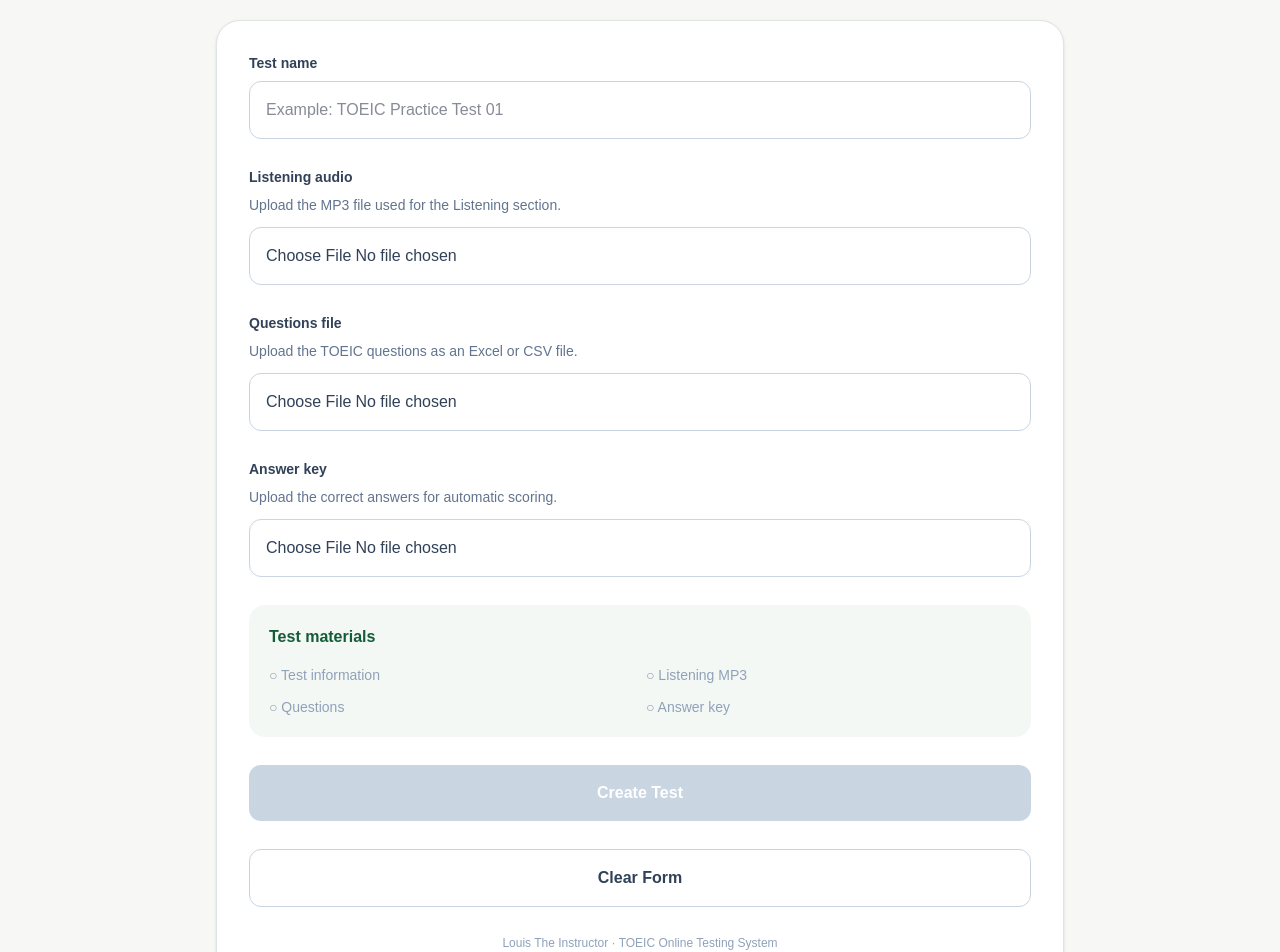
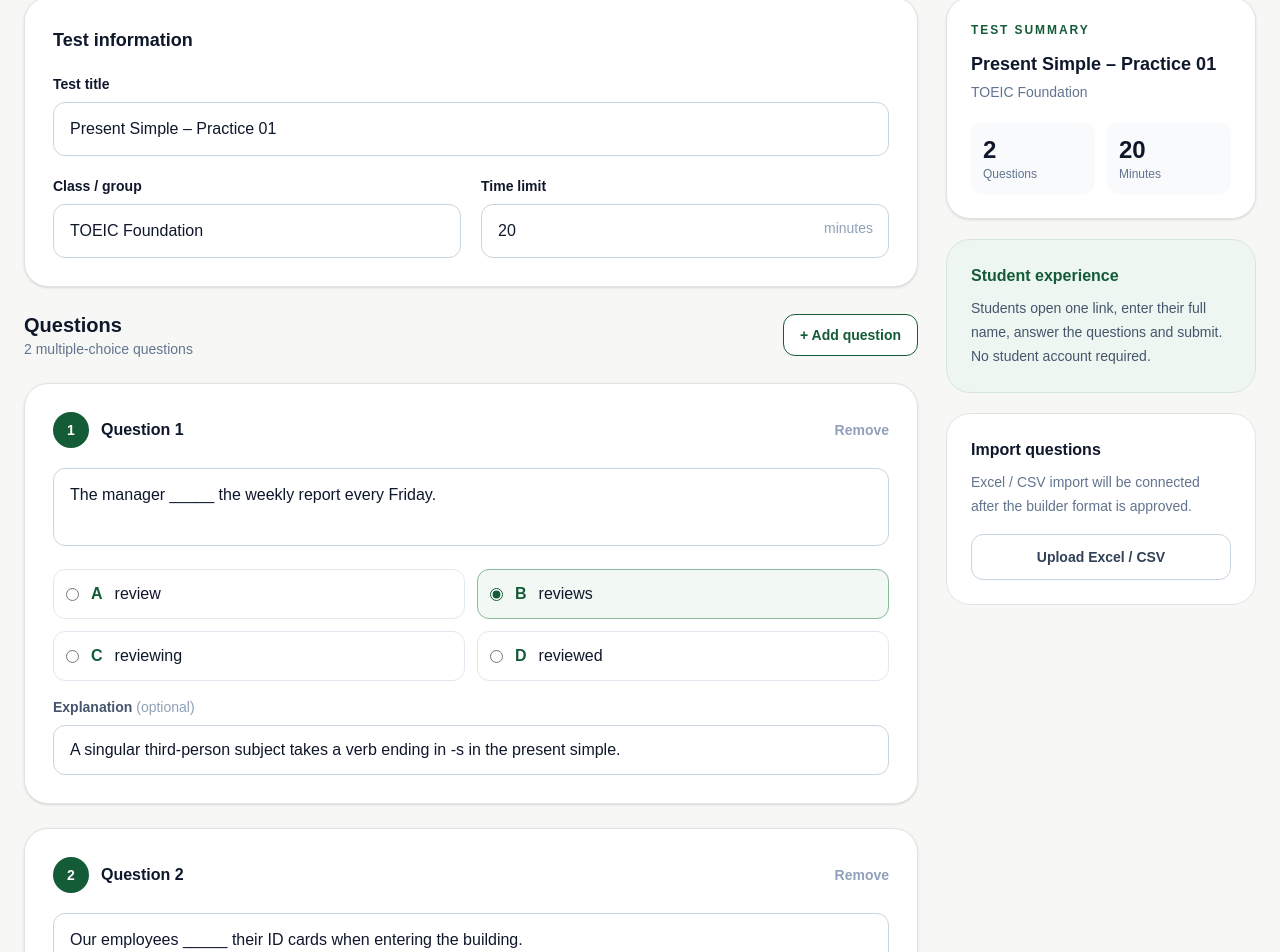
Before and after one commit to louisnguyenhatan-sys/toeic-test, a Next.js app: page /teacher in a window 1280 px wide. Shown: the part 287-1239 px from the top of the page. Built offline with nearby package versions, Linux system fonts and the light colour scheme; no server answers.

Commit message:
Build teacher assignment builder preview

```diff
--- a/app/teacher/page.tsx
+++ b/app/teacher/page.tsx
@@ -2,359 +2,67 @@
 
 import Image from "next/image";
 import { useState } from "react";
-import { supabase } from "../../lib/supabase";
+
+type Question = { id: number; text: string; options: string[]; answer: string; explanation: string };
+
+const emptyQuestion = (id: number): Question => ({ id, text: "", options: ["", "", "", ""], answer: "A", explanation: "" });
 
 export default function TeacherPage() {
-  const [testName, setTestName] = useState("");
+  const [title, setTitle] = useState("Present Simple – Practice 01");
+  const [className, setClassName] = useState("TOEIC Foundation");
+  const [duration, setDuration] = useState("20");
+  const [questions, setQuestions] = useState<Question[]>([
+    { id: 1, text: "The manager _____ the weekly report every Friday.", options: ["review", "reviews", "reviewing", "reviewed"], answer: "B", explanation: "A singular third-person subject takes a verb ending in -s in the present simple." },
+    { id: 2, text: "Our employees _____ their ID cards when entering the building.", options: ["wear", "wears", "wearing", "wore"], answer: "A", explanation: "The plural subject employees takes the base form of the verb." },
+  ]);
 
-  const [listeningFile, setListeningFile] = useState<File | null>(null);
-  const [questionsFile, setQuestionsFile] = useState<File | null>(null);
-  const [answerFile, setAnswerFile] = useState<File | null>(null);
-
-  const [creating, setCreating] = useState(false);
-  const [message, setMessage] = useState("");
-  const [createdLink, setCreatedLink] = useState("");
-
-  function createSlug(text: string) {
-    return (
-      text
-        .toLowerCase()
-        .normalize("NFD")
-        .replace(/[\u0300-\u036f]/g, "")
-        .replace(/đ/g, "d")
-        .replace(/[^a-z0-9]+/g, "-")
-        .replace(/^-+|-+$/g, "") +
-      "-" +
-      Date.now()
-    );
-  }
-
-  async function handleCreateTest() {
-    if (!testName.trim()) {
-      setMessage("Please enter a test name.");
-      return;
-    }
-
-    try {
-      setCreating(true);
-      setMessage("");
-      setCreatedLink("");
-
-      const slug = createSlug(testName);
-
-      const { data, error } = await supabase
-        .from("tests")
-        .insert({
-          title: testName.trim(),
-          slug: slug,
-          listening_audio_url: null,
-        })
-        .select()
-        .single();
-
-      if (error) {
-        console.error(error);
-        setMessage("Could not create the test. Please try again.");
-        return;
-      }
-
-      const link = `${window.location.origin}/test/${data.slug}`;
-
-      setCreatedLink(link);
-
-      setMessage(
-        "Test created successfully. The test is now saved in Supabase."
-      );
-    } catch (error) {
-      console.error(error);
-
-      setMessage("Something went wrong while creating the test.");
-    } finally {
-      setCreating(false);
-    }
-  }
-
-  function resetForm() {
-    setTestName("");
-    setListeningFile(null);
-    setQuestionsFile(null);
-    setAnswerFile(null);
-    setMessage("");
-    setCreatedLink("");
-
-    const audioInput = document.getElementById(
-      "listening-file"
-    ) as HTMLInputElement | null;
-
-    const questionsInput = document.getElementById(
-      "questions-file"
-    ) as HTMLInputElement | null;
-
-    const answerInput = document.getElementById(
-      "answer-file"
-    ) as HTMLInputElement | null;
-
-    if (audioInput) audioInput.value = "";
-    if (questionsInput) questionsInput.value = "";
-    if (answerInput) answerInput.value = "";
-  }
-
-  async function copyLink() {
-    if (!createdLink) return;
-
-    await navigator.clipboard.writeText(createdLink);
-
-    setMessage("Test link copied.");
-  }
+  const updateQuestion = (id: number, patch: Partial<Question>) => setQuestions(qs => qs.map(q => q.id === id ? { ...q, ...patch } : q));
+  const updateOption = (id: number, index: number, value: string) => setQuestions(qs => qs.map(q => q.id === id ? { ...q, options: q.options.map((o, i) => i === index ? value : o) } : q));
+  const addQuestion = () => setQuestions(qs => [...qs, emptyQuestion(Date.now())]);
+  const removeQuestion = (id: number) => setQuestions(qs => qs.length > 1 ? qs.filter(q => q.id !== id) : qs);
 
   return (
-    <main className="min-h-screen bg-[#f7f8f6]">
-      {/* HEADER */}
-
+    <main className="min-h-screen bg-[#f7f8f6] text-slate-900">
       <header className="border-b border-[#dfe6e1] bg-white">
-        <div className="mx-auto flex max-w-6xl items-center justify-between px-6 py-4">
-          <Image
-            src="/logo.png"
-            alt="Louis The Instructor"
-            width={229}
-            height={138}
-            priority
-            className="h-auto w-[135px] md:w-[150px]"
-          />
-
-          <div className="rounded-full border border-[#d4e0d8] bg-[#f4f8f5] px-4 py-2 text-sm font-semibold text-[#145c37]">
-            Teacher Dashboard
-          </div>
+        <div className="mx-auto flex max-w-7xl items-center justify-between px-6 py-4">
+          <Image src="/logo.png" alt="Louis The Instructor" width={229} height={138} priority className="h-auto w-[145px]" />
+          <div className="flex items-center gap-3"><span className="hidden text-sm text-slate-500 sm:block">Teacher workspace</span><div className="rounded-full bg-[#edf6f0] px-4 py-2 text-sm font-bold text-[#145c37]">Draft</div></div>
         </div>
       </header>
 
-      {/* PAGE CONTENT */}
-
-      <section className="mx-auto max-w-4xl px-6 py-12">
-        <div className="mb-8">
-          <p className="text-sm font-bold uppercase tracking-[0.16em] text-[#145c37]">
-            TOEIC Test Management
-          </p>
-
-          <h1 className="mt-2 text-4xl font-black text-slate-950">
-            Create a new test
-          </h1>
-
-          <p className="mt-3 max-w-2xl text-slate-500">
-            Upload your TOEIC materials and create an online test for your
-            students.
-          </p>
+      <section className="mx-auto max-w-7xl px-5 py-9 md:px-6">
+        <div className="mb-8 flex flex-col justify-between gap-5 lg:flex-row lg:items-end">
+          <div><p className="text-xs font-black uppercase tracking-[0.2em] text-[#145c37]">Assignment Builder</p><h1 className="mt-2 text-3xl font-black md:text-4xl">Create grammar practice</h1><p className="mt-2 text-slate-500">Build the test, check the questions, then publish one link to your students.</p></div>
+          <div className="flex gap-3"><button className="rounded-xl border border-slate-300 bg-white px-5 py-3 font-bold text-slate-700">Save draft</button><button className="rounded-xl bg-[#145c37] px-6 py-3 font-bold text-white shadow-sm hover:bg-[#0f4b2d]">Publish test</button></div>
         </div>
 
-        {/* CREATE TEST CARD */}
-
-        <div className="rounded-3xl border border-[#dfe6e1] bg-white p-8 shadow-sm">
-          <div className="space-y-7">
-            {/* TEST NAME */}
-
-            <div>
-              <label className="mb-2 block text-sm font-bold text-slate-700">
-                Test name
-              </label>
-
-              <input
-                type="text"
-                value={testName}
-                onChange={(e) => setTestName(e.target.value)}
-                placeholder="Example: TOEIC Practice Test 01"
-                className="w-full rounded-xl border border-slate-300 px-4 py-4 text-slate-900 outline-none transition focus:border-[#145c37] focus:ring-4 focus:ring-[#e4efe8]"
-              />
-            </div>
-
-            {/* LISTENING AUDIO */}
-
-            <div>
-              <label className="mb-2 block text-sm font-bold text-slate-700">
-                Listening audio
-              </label>
-
-              <p className="mb-3 text-sm text-slate-500">
-                Upload the MP3 file used for the Listening section.
-              </p>
-
-              <input
-                id="listening-file"
-                type="file"
-                accept=".mp3,audio/*"
-                onChange={(e) =>
-                  setListeningFile(e.target.files?.[0] || null)
-                }
-                className="w-full rounded-xl border border-slate-300 bg-white px-4 py-4 text-slate-700"
-              />
-
-              {listeningFile && (
-                <div className="mt-3 rounded-xl bg-[#f4f8f5] px-4 py-3 text-sm text-[#145c37]">
-                  ✓ {listeningFile.name}
-                </div>
-              )}
-            </div>
-
-            {/* QUESTIONS FILE */}
-
-            <div>
-              <label className="mb-2 block text-sm font-bold text-slate-700">
-                Questions file
-              </label>
-
-              <p className="mb-3 text-sm text-slate-500">
-                Upload the TOEIC questions as an Excel or CSV file.
-              </p>
-
-              <input
-                id="questions-file"
-                type="file"
-                accept=".xlsx,.xls,.csv"
-                onChange={(e) =>
-                  setQuestionsFile(e.target.files?.[0] || null)
-                }
-                className="w-full rounded-xl border border-slate-300 bg-white px-4 py-4 text-slate-700"
-              />
-
-              {questionsFile && (
-                <div className="mt-3 rounded-xl bg-[#f4f8f5] px-4 py-3 text-sm text-[#145c37]">
-                  ✓ {questionsFile.name}
-                </div>
-              )}
-            </div>
-
-            {/* ANSWER KEY */}
-
-            <div>
-              <label className="mb-2 block text-sm font-bold text-slate-700">
-                Answer key
-              </label>
-
-              <p className="mb-3 text-sm text-slate-500">
-                Upload the correct answers for automatic scoring.
-              </p>
-
-              <input
-                id="answer-file"
-                type="file"
-                accept=".xlsx,.xls,.csv"
-                onChange={(e) =>
-                  setAnswerFile(e.target.files?.[0] || null)
-                }
-                className="w-full rounded-xl border border-slate-300 bg-white px-4 py-4 text-slate-700"
-              />
-
-              {answerFile && (
-                <div className="mt-3 rounded-xl bg-[#f4f8f5] px-4 py-3 text-sm text-[#145c37]">
-                  ✓ {answerFile.name}
-                </div>
-              )}
-            </div>
-
-            {/* MATERIAL STATUS */}
-
-            <div className="rounded-2xl bg-[#f4f8f5] p-5">
-              <p className="font-bold text-[#145c37]">Test materials</p>
-
-              <div className="mt-4 grid gap-3 text-sm sm:grid-cols-2">
-                <div
-                  className={
-                    testName.trim()
-                      ? "font-semibold text-[#145c37]"
-                      : "text-slate-400"
-                  }
-                >
-                  {testName.trim() ? "✓" : "○"} Test information
-                </div>
-
-                <div
-                  className={
-                    listeningFile
-                      ? "font-semibold text-[#145c37]"
-                      : "text-slate-400"
-                  }
-                >
-                  {listeningFile ? "✓" : "○"} Listening MP3
-                </div>
-
-                <div
-                  className={
-                    questionsFile
-                      ? "font-semibold text-[#145c37]"
-                      : "text-slate-400"
-                  }
-                >
-                  {questionsFile ? "✓" : "○"} Questions
-                </div>
-
-                <div
-                  className={
-                    answerFile
-                      ? "font-semibold text-[#145c37]"
-                      : "text-slate-400"
-                  }
-                >
-                  {answerFile ? "✓" : "○"} Answer key
-                </div>
+        <div className="grid gap-7 lg:grid-cols-[1fr_310px]">
+          <div className="space-y-6">
+            <div className="rounded-3xl border border-[#dfe6e1] bg-white p-6 shadow-sm md:p-7">
+              <h2 className="text-lg font-black">Test information</h2>
+              <div className="mt-5 grid gap-5 md:grid-cols-2">
+                <label className="md:col-span-2"><span className="mb-2 block text-sm font-bold">Test title</span><input value={title} onChange={e=>setTitle(e.target.value)} className="w-full rounded-xl border border-slate-300 px-4 py-3.5 outline-none focus:border-[#145c37]" /></label>
+                <label><span className="mb-2 block text-sm font-bold">Class / group</span><input value={className} onChange={e=>setClassName(e.target.value)} className="w-full rounded-xl border border-slate-300 px-4 py-3.5 outline-none focus:border-[#145c37]" /></label>
+                <label><span className="mb-2 block text-sm font-bold">Time limit</span><div className="relative"><input type="number" min="1" value={duration} onChange={e=>setDuration(e.target.value)} className="w-full rounded-xl border border-slate-300 px-4 py-3.5 pr-20 outline-none focus:border-[#145c37]"/><span className="absolute right-4 top-3.5 text-sm text-slate-400">minutes</span></div></label>
               </div>
             </div>
 
-            {/* MESSAGE */}
+            <div className="flex items-center justify-between"><div><h2 className="text-xl font-black">Questions</h2><p className="text-sm text-slate-500">{questions.length} multiple-choice questions</p></div><button onClick={addQuestion} className="rounded-xl border border-[#145c37] bg-white px-4 py-2.5 text-sm font-bold text-[#145c37]">+ Add question</button></div>
 
-            {message && (
-              <div className="rounded-2xl border border-[#d7e6dc] bg-[#f4f8f5] p-4 text-sm font-medium text-[#145c37]">
-                {message}
-              </div>
-            )}
+            {questions.map((q, qi) => <article key={q.id} className="rounded-3xl border border-[#dfe6e1] bg-white p-6 shadow-sm md:p-7">
+              <div className="flex items-center justify-between"><div className="flex items-center gap-3"><span className="flex h-9 w-9 items-center justify-center rounded-full bg-[#145c37] text-sm font-black text-white">{qi+1}</span><h3 className="font-black">Question {qi+1}</h3></div><button onClick={()=>removeQuestion(q.id)} className="text-sm font-bold text-slate-400 hover:text-red-600">Remove</button></div>
+              <textarea value={q.text} onChange={e=>updateQuestion(q.id,{text:e.target.value})} rows={2} placeholder="Type your question here..." className="mt-5 w-full resize-none rounded-xl border border-slate-300 px-4 py-3.5 font-medium outline-none focus:border-[#145c37]" />
+              <div className="mt-4 grid gap-3 md:grid-cols-2">{q.options.map((option, oi) => { const letter=String.fromCharCode(65+oi); return <label key={letter} className={`flex items-center gap-3 rounded-xl border p-3 ${q.answer===letter?'border-[#87b99a] bg-[#f2f8f4]':'border-slate-200'}`}><input type="radio" name={`answer-${q.id}`} checked={q.answer===letter} onChange={()=>updateQuestion(q.id,{answer:letter})} className="accent-[#145c37]"/><span className="font-black text-[#145c37]">{letter}</span><input value={option} onChange={e=>updateOption(q.id,oi,e.target.value)} placeholder={`Option ${letter}`} className="min-w-0 flex-1 bg-transparent outline-none"/></label>})}</div>
+              <label className="mt-4 block"><span className="mb-2 block text-sm font-bold text-slate-600">Explanation <span className="font-normal text-slate-400">(optional)</span></span><input value={q.explanation} onChange={e=>updateQuestion(q.id,{explanation:e.target.value})} placeholder="Explain why the answer is correct..." className="w-full rounded-xl border border-slate-300 px-4 py-3 outline-none focus:border-[#145c37]"/></label>
+            </article>)}
+            <button onClick={addQuestion} className="w-full rounded-2xl border-2 border-dashed border-[#b9d2c2] bg-[#f8fbf9] py-5 font-bold text-[#145c37] hover:bg-[#f0f7f2]">+ Add another question</button>
+          </div>
 
-            {/* CREATED LINK */}
-
-            {createdLink && (
-              <div className="rounded-2xl border border-[#d7e6dc] bg-white p-5">
-                <p className="text-sm font-bold text-slate-900">
-                  Student test link
-                </p>
-
-                <div className="mt-3 flex flex-col gap-3 sm:flex-row">
-                  <input
-                    value={createdLink}
-                    readOnly
-                    className="min-w-0 flex-1 rounded-xl border border-slate-300 bg-slate-50 px-4 py-3 text-sm text-slate-700"
-                  />
-
-                  <button
-                    type="button"
-                    onClick={copyLink}
-                    className="rounded-xl border border-[#145c37] px-5 py-3 text-sm font-bold text-[#145c37] transition hover:bg-[#f4f8f5]"
-                  >
-                    Copy Link
-                  </button>
-                </div>
-              </div>
-            )}
-
-            {/* BUTTONS */}
-
-            <button
-              type="button"
-              onClick={handleCreateTest}
-              disabled={!testName.trim() || creating}
-              className="w-full rounded-xl bg-[#145c37] py-4 text-base font-bold text-white transition hover:bg-[#0f4b2d] disabled:cursor-not-allowed disabled:bg-slate-300"
-            >
-              {creating ? "Creating Test..." : "Create Test"}
-            </button>
-
-            <button
-              type="button"
-              onClick={resetForm}
-              className="w-full rounded-xl border border-slate-300 bg-white py-4 text-base font-bold text-slate-700 transition hover:bg-slate-50"
-            >
-              Clear Form
-            </button>
-
-            <p className="text-center text-xs text-slate-400">
-              Louis The Instructor · TOEIC Online Testing System
-            </p>
-          </div>
+          <aside className="space-y-5 lg:sticky lg:top-6 lg:self-start">
+            <div className="rounded-3xl border border-[#dfe6e1] bg-white p-6 shadow-sm"><p className="text-xs font-black uppercase tracking-[0.16em] text-[#145c37]">Test summary</p><h3 className="mt-3 text-lg font-black">{title || "Untitled test"}</h3><p className="mt-1 text-sm text-slate-500">{className || "No class selected"}</p><div className="mt-5 grid grid-cols-2 gap-3"><div className="rounded-xl bg-slate-50 p-3"><div className="text-2xl font-black">{questions.length}</div><div className="text-xs text-slate-500">Questions</div></div><div className="rounded-xl bg-slate-50 p-3"><div className="text-2xl font-black">{duration || "—"}</div><div className="text-xs text-slate-500">Minutes</div></div></div></div>
+            <div className="rounded-3xl border border-[#d7e6dc] bg-[#edf6f0] p-6"><h3 className="font-black text-[#145c37]">Student experience</h3><p className="mt-2 text-sm leading-6 text-slate-600">Students open one link, enter their full name, answer the questions and submit. No student account required.</p></div>
+            <div className="rounded-3xl border border-[#dfe6e1] bg-white p-6"><h3 className="font-black">Import questions</h3><p className="mt-2 text-sm leading-6 text-slate-500">Excel / CSV import will be connected after the builder format is approved.</p><button className="mt-4 w-full rounded-xl border border-slate-300 py-3 text-sm font-bold text-slate-700">Upload Excel / CSV</button></div>
+          </aside>
         </div>
       </section>
     </main>
```
